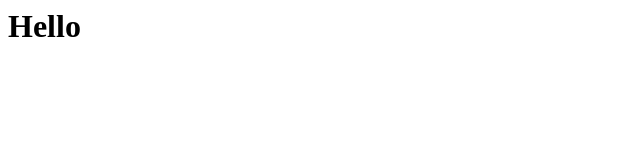
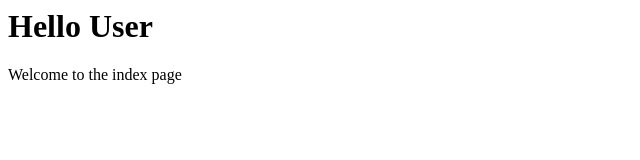
Before and after one commit to manasin96/project_dir, a plain HTML site: page index.html in a window 1280 px wide. Shown: the whole page, without its empty margins (0-640 px from the left). Drawn offline with Linux system fonts and the light colour scheme.

Commit message:
Update index.html

```diff
--- a/index.html
+++ b/index.html
@@ -1,3 +1,8 @@
 <html>
-  <h1>Hello</h1>
+  <head>
+  <h1>Hello User</h1>
+  </head>
+  <body>
+    Welcome to the index page
+  </body>
 </html>
```
